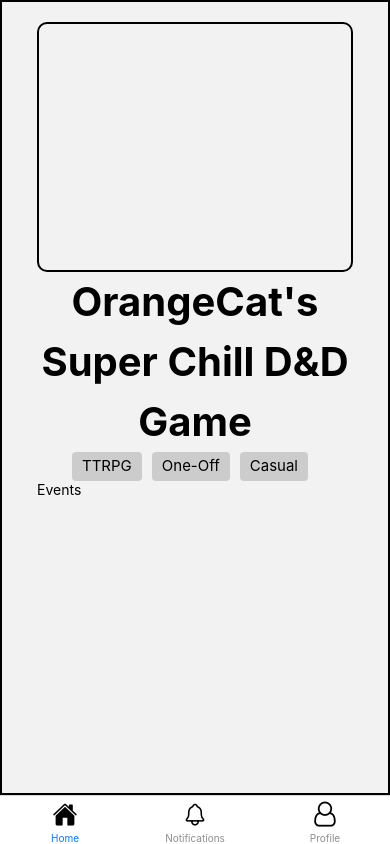
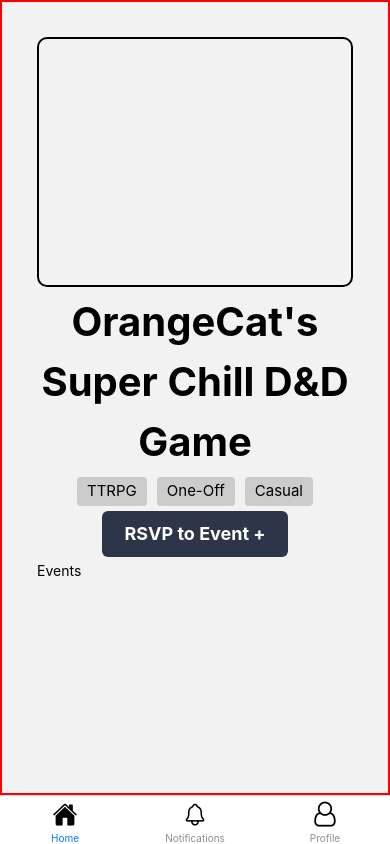
Before and after one commit to CaffeinatePlz/TabletopMeetupApp, a React Native app: screen /Home in a window 390 px wide. Built offline with nearby package versions, Linux system fonts and the light colour scheme.

Commit message:
Added RSVP button

```diff
--- /dev/null
+++ b/components/EventActionButtons/RsvpButton.js
@@ -0,0 +1,26 @@
+import React from "react";
+import { Text, StyleSheet, TouchableOpacity } from "react-native";
+
+export default function RsvpButton() {
+  return (
+    <TouchableOpacity style={styles.button}>
+      <Text style={styles.buttonText}>RSVP to Event +</Text>
+    </TouchableOpacity>
+  )
+}
+
+const styles = StyleSheet.create({
+  button: {
+    alignSelf: 'center',
+    borderRadius: 6,
+    paddingHorizontal: 22,
+    paddingTop: 12,
+    paddingBottom: 13,
+    backgroundColor: '#2d3648',
+  },
+  buttonText: {
+    fontSize: 18,
+    fontWeight: 'bold',
+    color: 'white',
+  },
+});
--- a/screens/Events.js
+++ b/screens/Events.js
@@ -1,19 +1,15 @@
 import React, { useEffect } from "react";
-import { Text, View, StyleSheet, Image } from "react-native";
-import { ScrollView } from "react-native-web";
+import { Text, View, StyleSheet, Image, ScrollView } from "react-native";
 
 import TagPill from "../components/TagPill";
-
-// import { }
-
+import RsvpButton from "../components/EventActionButtons/RsvpButton";
 
 export default function Events({ route, navigation  }) {
 
   const eventTitle = "OrangeCat's Super Chill D&D Game"
 
-
   return (
-    <ScrollView style={styles.container}>
+    <ScrollView contentContainerStyle={{rowGap: 5}} style={styles.container}>
 
       {/* Event thumbnail */}
       <Image style={styles.eventThumbnail}/>
@@ -26,11 +22,12 @@ export default function Events({ route, navigation  }) {
         <TagPill tagName={"TTRPG"}/>
         <TagPill tagName={"One-Off"}/>
         <TagPill tagName={"Casual"}/>
+      </View>
 
-        <View>
+      {/* Action button */}
+      <RsvpButton/>
 
-        </View>
-      </View>
+
 
       <Text accessibilityHint="Events">Events</Text>
     </ScrollView>
@@ -40,11 +37,11 @@ export default function Events({ route, navigation  }) {
 const styles = StyleSheet.create({
   container: {
     flex: 1,
+    flexDirection: 'column',
     borderWidth: 2,
-
+    borderColor: 'red',
     paddingHorizontal: 35,
-    paddingVertical: 20,
-
+    paddingVertical: 35,
     // alignItems: "center",
     // justifyContent: "center"
   },
```
